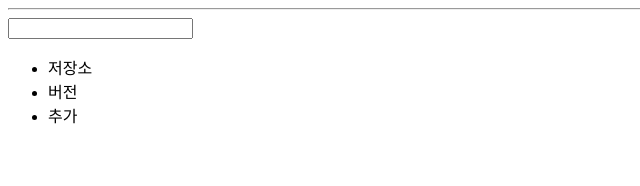
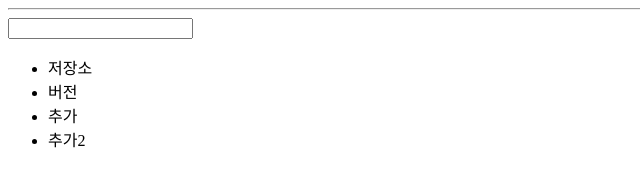
Before and after one commit to yckwon73/gitstudy, a plain HTML site: page index.html in a window 1280 px wide. Shown: the full height of the page, 0-640 px from the left. Drawn offline with Linux system fonts and the light colour scheme.

Commit message:
변경 2

```diff
--- a/index.html
+++ b/index.html
@@ -17,6 +17,7 @@
         <li>저장소</li>
         <li>버전</li>
         <li>추가</li>
+        <li>추가2</li>
     </ul>
 
 </body>
```
